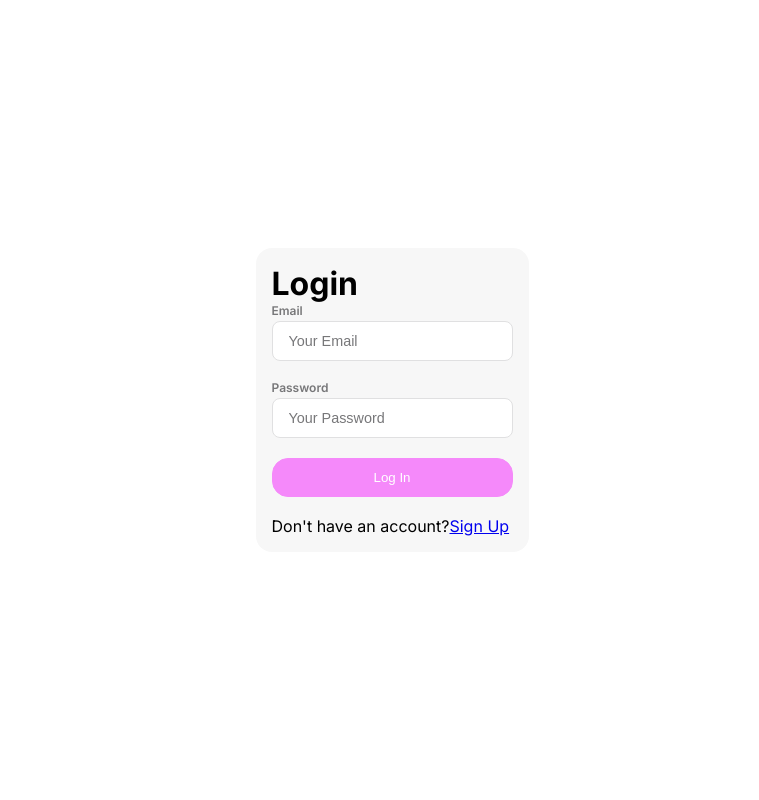
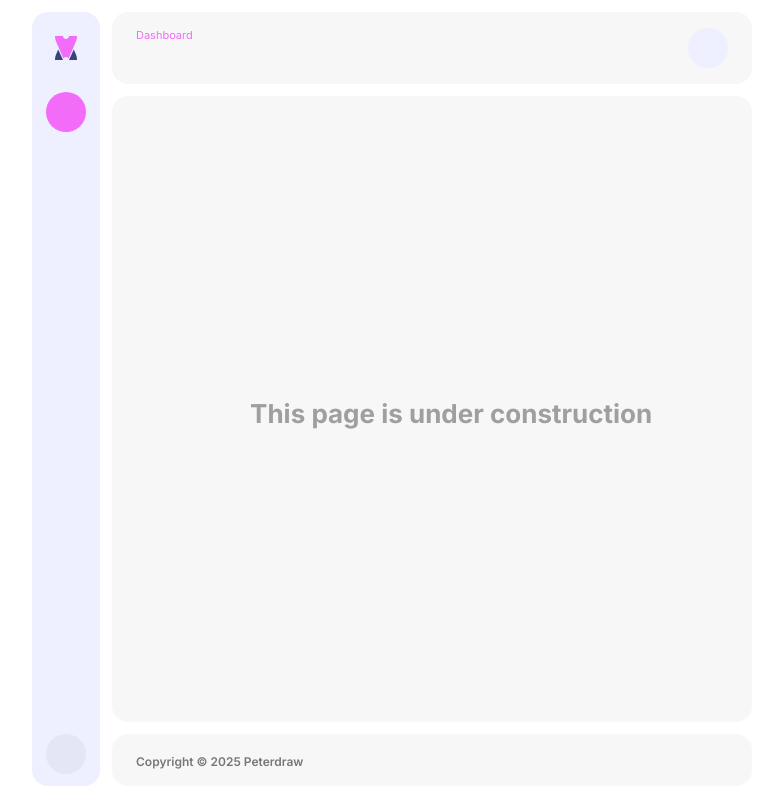
Before and after one commit to win24-assignment-ventixe/frontend, a React (Vite) app: page / in a window 1280 px wide. Shown: the whole page, without its empty margins (248-1007 px from the left). Built offline with nearby package versions, Linux system fonts and the light colour scheme.

Commit message:
PushToUseWhenCreatingStaticWebApp

```diff
--- a/src/App.css
+++ b/src/App.css
@@ -178,7 +178,8 @@ header {
   padding: .875rem 1rem;
 
     @media (width >= 768px) {
-      display: block;
+      display: flex;
+      justify-content: space-between;
       padding: 1rem 1.5rem;
   }
 }
@@ -270,7 +271,7 @@ footer {
     grid-area: event;
     display: flex;
     flex-direction: column;
-    gap: .7rem;
+    gap: 1.2rem;
     padding: 1rem;
     padding-bottom: 3rem;
     background-color: var(--grey-10_70);
@@ -414,7 +415,7 @@ form textarea {
 
 /* #region components */
 
-/* #region divider */
+/* #region dividers */
 .divider {
   height: 1px;
   width: 100%;
@@ -423,6 +424,18 @@ form textarea {
 
   @media (width >= 768px) {
     margin-block: 1.25rem;
+  }
+}
+
+.dropdown-divider {
+  height: 2px;
+  width: auto;
+  margin-inline: 5px;
+  margin-block: .8rem;
+  background-color: var(--secondary-60);
+
+  @media (width >= 768px) {
+    display: none;
   }
 }
 
@@ -498,6 +511,60 @@ aside {
       font-size: var(--font-size-16);
       font-weight: var(--font-weight-medium);
     }
+    @media ( width >= 768px ) {
+      display: none;
+    }
+  }
+}
+/* #endregion */
+
+/* #region signed-in-user */
+.signed-in-user {
+  display: flex;
+  justify-content: center;
+  align-items: center;
+  gap: .75rem;
+
+  .profile-image {
+    cursor: pointer;
+    grid-area: image;
+    width: 40px;
+    aspect-ratio: 1;
+    border-radius: 50%;
+    background-color: var(--cool-grey-20);
+    display: grid;
+    place-items: center;
+
+    @media (width >= 768px) {
+      background-color: var(--cool-grey-10);
+    }
+  }
+
+  .profile-info {
+    display: none;
+
+    @media (width >= 1440px) {
+      display: flex;
+      flex-direction: column;
+    }
+  }
+
+  .profile-name {
+    font-size: var(--font-size-14);
+    font-weight: var(--font-weight-semibold);
+    color: var(--secondary-110);
+  }
+
+  .profile-role {
+    font-size: var(--font-size-11);
+    font-weight: var(--font-weight-regular);
+    color: var(--grey-70);
+  }
+}
+
+aside {
+  .signed-in-user {
+
     @media ( width >= 768px ) {
       display: none;
     }
@@ -666,7 +733,6 @@ aside {
   border-radius: 50%;
   background-color: var(--cool-grey-20);
   margin-bottom: 1.25rem;
-  margin-top: 1.5rem;
 
   &:hover {
     background-color: var(--cool-grey-40);
--- a/src/App.jsx
+++ b/src/App.jsx
@@ -2,8 +2,6 @@ import { Route, Routes } from 'react-router-dom'
 import './App.css'
 import CenterLayout from './assets/layouts/CenterLayout'
 import PortalLayout from './assets/layouts/PortalLayout'
-import Login from './assets/pages/Login'
-import SignUp from './assets/pages/SignUp'
 import EventsPage from './assets/pages/UserPages/EventPage'
 import PageProvider from './assets/contexts/PageProvider'
 import NavbarStatusProvider from './assets/contexts/NavbarStatusProvider'
@@ -20,11 +18,9 @@ function App() {
       <NavbarStatusProvider>
         <Routes>
           <Route element={<CenterLayout />}>
-            <Route path='/' element={<Login />} />
-            <Route path='/signup' element={<SignUp />} />
           </Route>
             <Route element={<PortalLayout />}>
-              <Route path='/dashboard' element={<DashboardPage />} />
+              <Route path='/' element={<DashboardPage />} />
               <Route path='/bookings' element={<BookingsPage />} />
               <Route path='/invoices' element={<InvoicesPage />} />
               <Route path='/events' element={<EventsPage />} />
--- a/src/assets/components/Header.jsx
+++ b/src/assets/components/Header.jsx
@@ -1,10 +1,12 @@
 import React from 'react'
 import Breadcrumb from './UI/Breadcrumb'
+import SignedIn from './UI/SignedIn'
 
 const Header = () => {
   return (
     <header>
       <Breadcrumb />
+      <SignedIn />
     </header>
   )
 }
--- a/src/assets/components/Nav.jsx
+++ b/src/assets/components/Nav.jsx
@@ -2,6 +2,7 @@ import VentixeLogo from './VentixeLogo'
 import Breadcrumb from './UI/Breadcrumb';
 import { useNavbarStatus } from '/src/assets/contexts/NavbarStatusProvider'
 import NavigationLinkList from './NavigationLinkList';
+import SignedIn from './UI/SignedIn';
 
 const Nav = () => {
 
--- a/src/assets/components/NavigationLinkList.jsx
+++ b/src/assets/components/NavigationLinkList.jsx
@@ -1,10 +1,11 @@
 import React, { useState } from 'react'
 import NavigationLink from './NavigationLink';
 import { v4 as uuidv4 } from 'uuid';
+import SignedIn from './UI/SignedIn';
 
 const NavigationLinkList = ({addClass}) => {
     const [navLinks, setNavLinks] = useState([
-        { id: uuidv4(), name: "Dashboard", to: "/dashboard" },
+        { id: uuidv4(), name: "Dashboard", to: "/" },
         { id: uuidv4(), name: "Bookings", to: "/bookings" },
         { id: uuidv4(), name: "Invoices", to: "/invoices" },
         { id: uuidv4(), name: "Events"  , to: "/events" }
@@ -16,6 +17,9 @@ const NavigationLinkList = ({addClass}) => {
                 <NavigationLink key={link.id} link={link} />
               ))}
           </div>
+          <div className="dropdown-divider"></div>
+          <li><SignedIn /></li>
+          <div className="dropdown-divider"></div>
           <li className="sign-out">
             <a href='#' className='btn-sign-out'>Sign Out</a>
           </li>
--- /dev/null
+++ b/src/assets/components/UI/SignedIn.jsx
@@ -0,0 +1,15 @@
+import React from 'react'
+
+const SignedIn = () => {
+  return (
+    <div className='signed-in-user'>
+        <div className="profile-image"></div>
+        <div className="profile-info">
+            <span className="profile-name">John Doe</span>
+            <span className="profile-role">Guest User</span>
+        </div>
+    </div>
+  )
+}
+
+export default SignedIn
--- a/src/assets/components/VentixeLogo.jsx
+++ b/src/assets/components/VentixeLogo.jsx
@@ -3,7 +3,7 @@ import { Link } from 'react-router-dom'
 
 const VentixeLogo = () => {
   return (
-    <Link to='/dashboard' className='logotype' >
+    <Link to='/' className='logotype' >
     <img src='/src/assets/ventixe_logo.svg' alt='Ventixe logotype' />
     <span>Ventixe</span>
     </Link>
```
